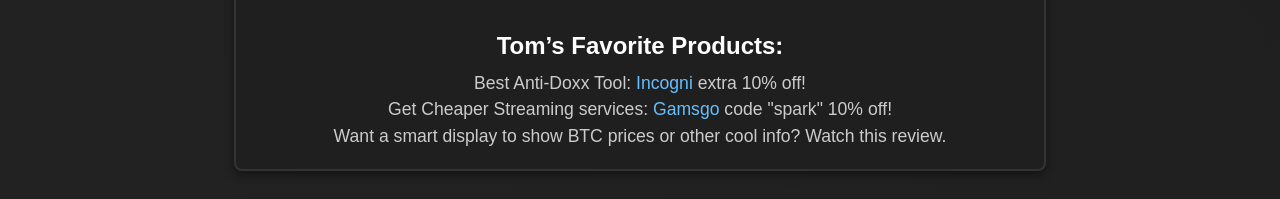
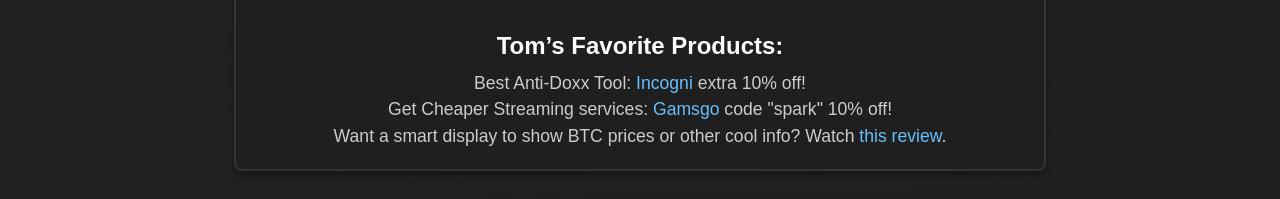
Before and after one commit to Thymester/vpntierlist, a React (Create React App) app: page / in a window 1280 px wide. Shown: the part 562-761 px from the top of the page. Built offline with nearby package versions, Linux system fonts and the light colour scheme.

Commit message:
Add files via upload

```diff
--- a/src/components/TierList.js
+++ b/src/components/TierList.js
@@ -67,7 +67,7 @@ const TierList = () => {
           <br />
           Get Cheaper Streaming services: <a href="https://supporttomspark.com/gamsgo" target="_blank" rel="noopener noreferrer">Gamsgo</a> code "spark" 10% off!
           <br />
-          Want a smart display to show BTC prices or other cool info? Watch this review.
+          Want a smart display to show BTC prices or other cool info? Watch <a href="https://www.youtube.com/watch?pp=ygUQdGlkYnl0IHRvbSBzcGFyaw%3D%3D&t=57s&v=XEPqLqHweDA" target="_blank" rel="noopener noreferrer">this review</a>.
         </p>
       </div>
       <div className="tom-spark-container">
```
